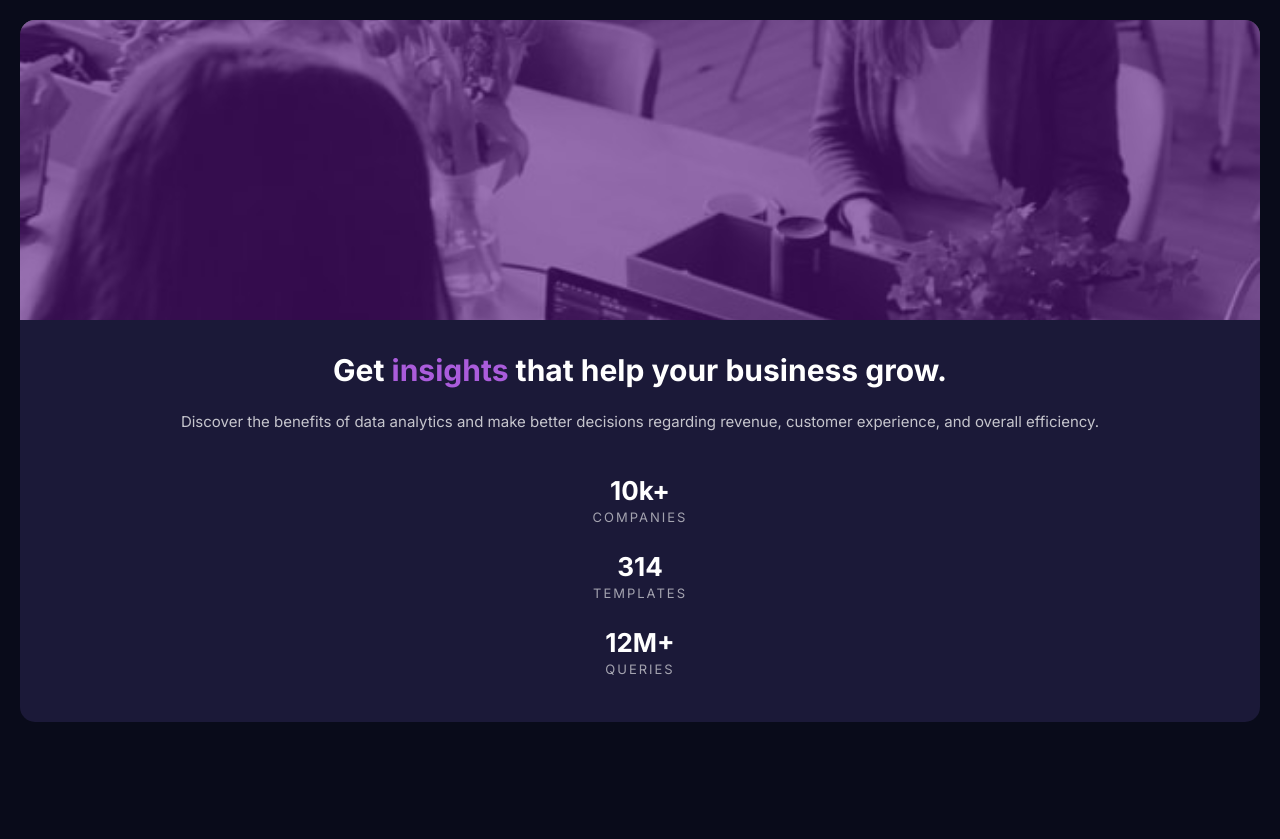
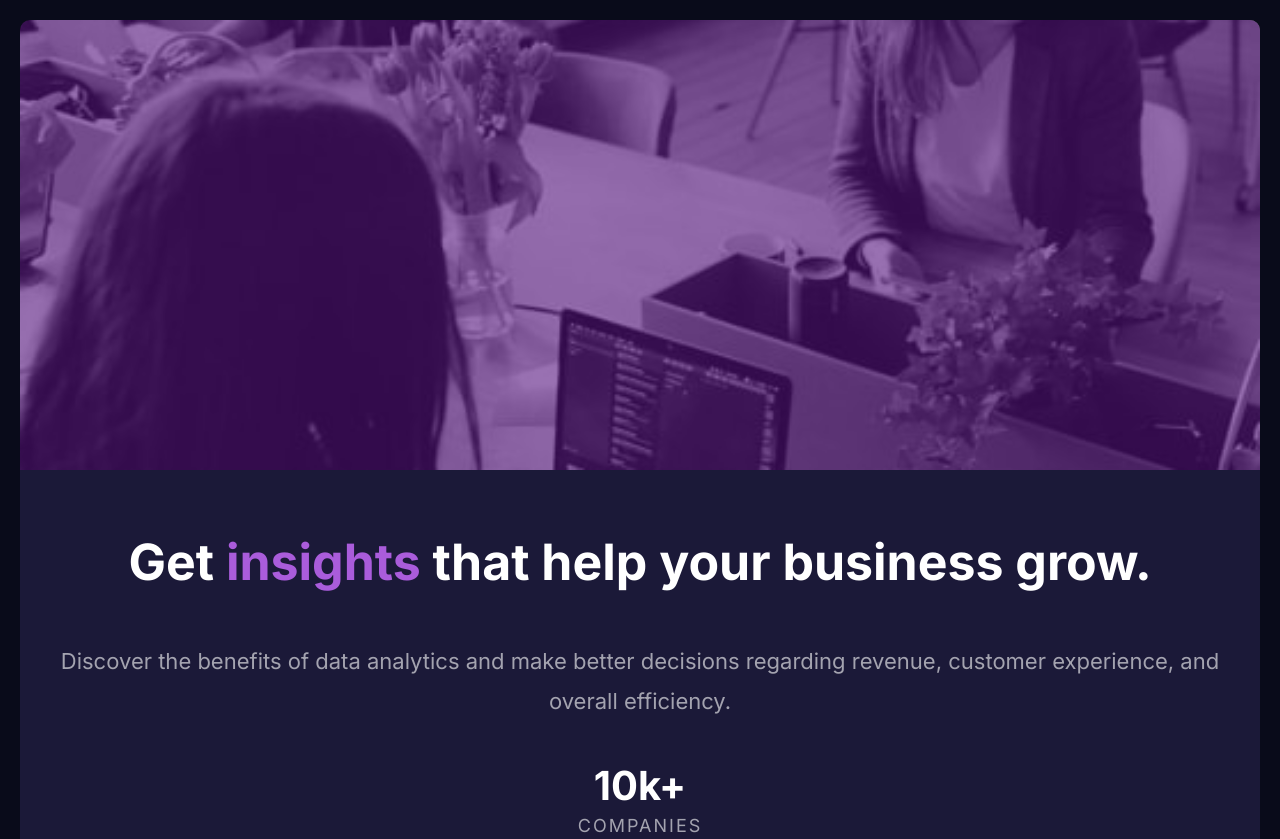
Before and after one commit to IvanEsco1/Front-end-mentor-challenge, a plain HTML site: page index.html in a window 1280 px wide. Shown: the top 839 px of the page. Before the commit the page ends 800 px from the top, so only its background shows below. Drawn offline with Linux system fonts and the light colour scheme.

Commit message:
Update styles.css

```diff
--- a/styles.css
+++ b/styles.css
@@ -85,6 +85,43 @@ h1 span{
     color: hsla(0, 0%, 100%, 0.6);
 }
 
+@media screen and (min-width: 768px){
+
+    #img-header{
+        background-image: url(images/image-header-desktop.jpg);
+        min-width: 500px;
+        min-height: 450px;
+        border-top-left-radius: 10px;
+        border-bottom-right-radius: 0px;
+        border-top-right-radius: 10px;
+    }
+
+    #body h1{
+        font-size: 50px;
+        margin: 50px 0px;
+    }
+
+    #body p{
+        font-size: 22px;
+        color: hsla(0, 0%, 100%, 0.6);
+    }
+
+    #body .bloque h3{
+        margin-bottom: 5px;
+        font-size: 40px;
+    }
+
+    #body .bloque p{
+        margin-top: 0px;
+        text-transform: uppercase;
+        font-size: 18px;
+        letter-spacing: 2px;
+        font-weight: 400;
+        color: hsla(0, 0%, 100%, 0.6);
+    }
+}
+
+
 @media screen and (min-width: 1440px){
     .container{
         flex-direction: row;
@@ -96,7 +133,8 @@ h1 span{
     #img-header{
         order: 2;
         background-image: url(images/image-header-desktop.jpg);
-        min-width: 600px;
+        min-width: 700px;
+        max-width: 800px;
         border-top-left-radius: 0;
         border-bottom-right-radius: 10px;
         border-top-right-radius: 10px;
@@ -108,6 +146,7 @@ h1 span{
         border-bottom-left-radius: 10px;
         padding: 50px 120px 50px 80px;
         width: 55%;
+        max-width: 700px;
         text-align: left;
     }
 
```
